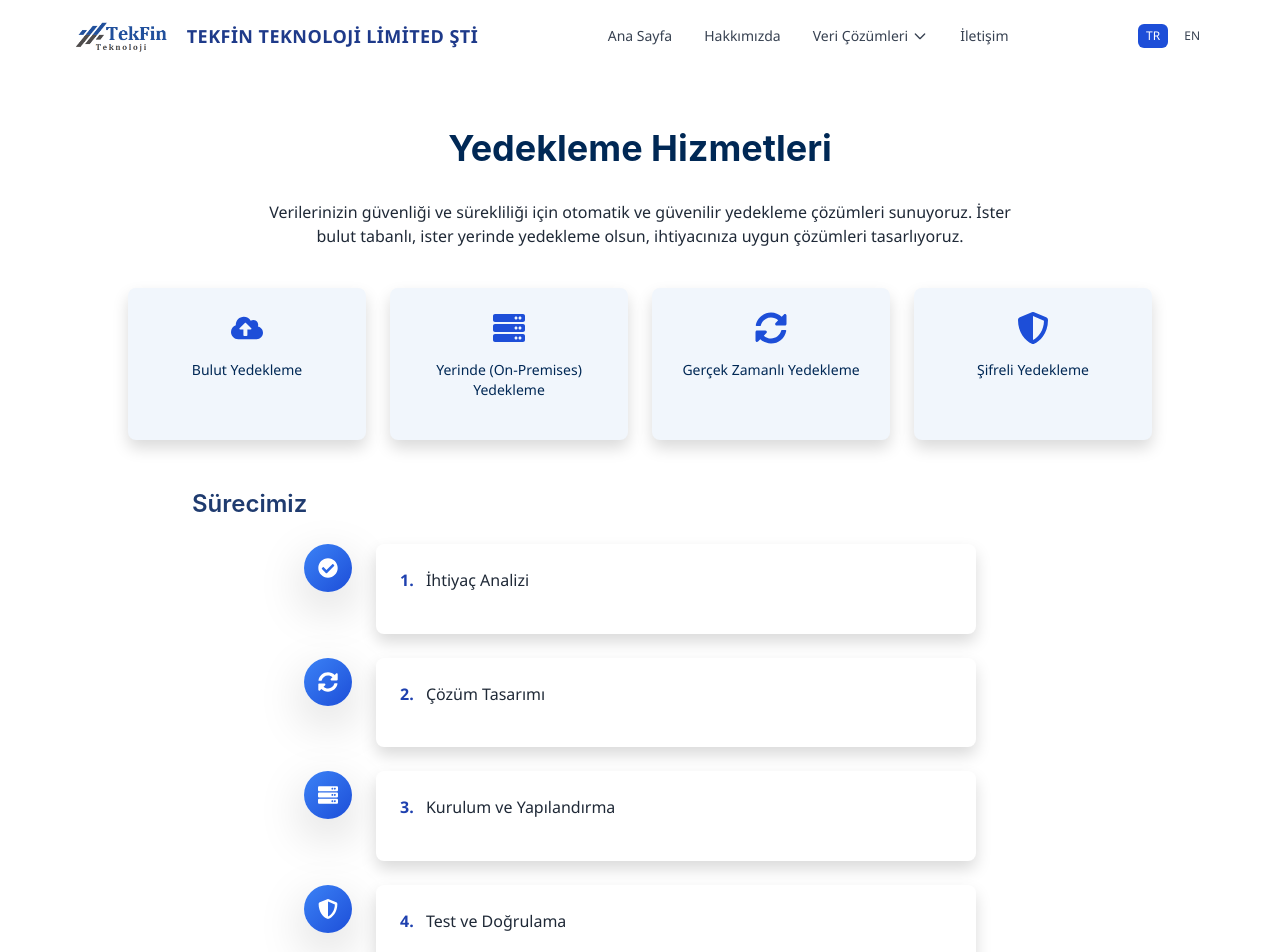
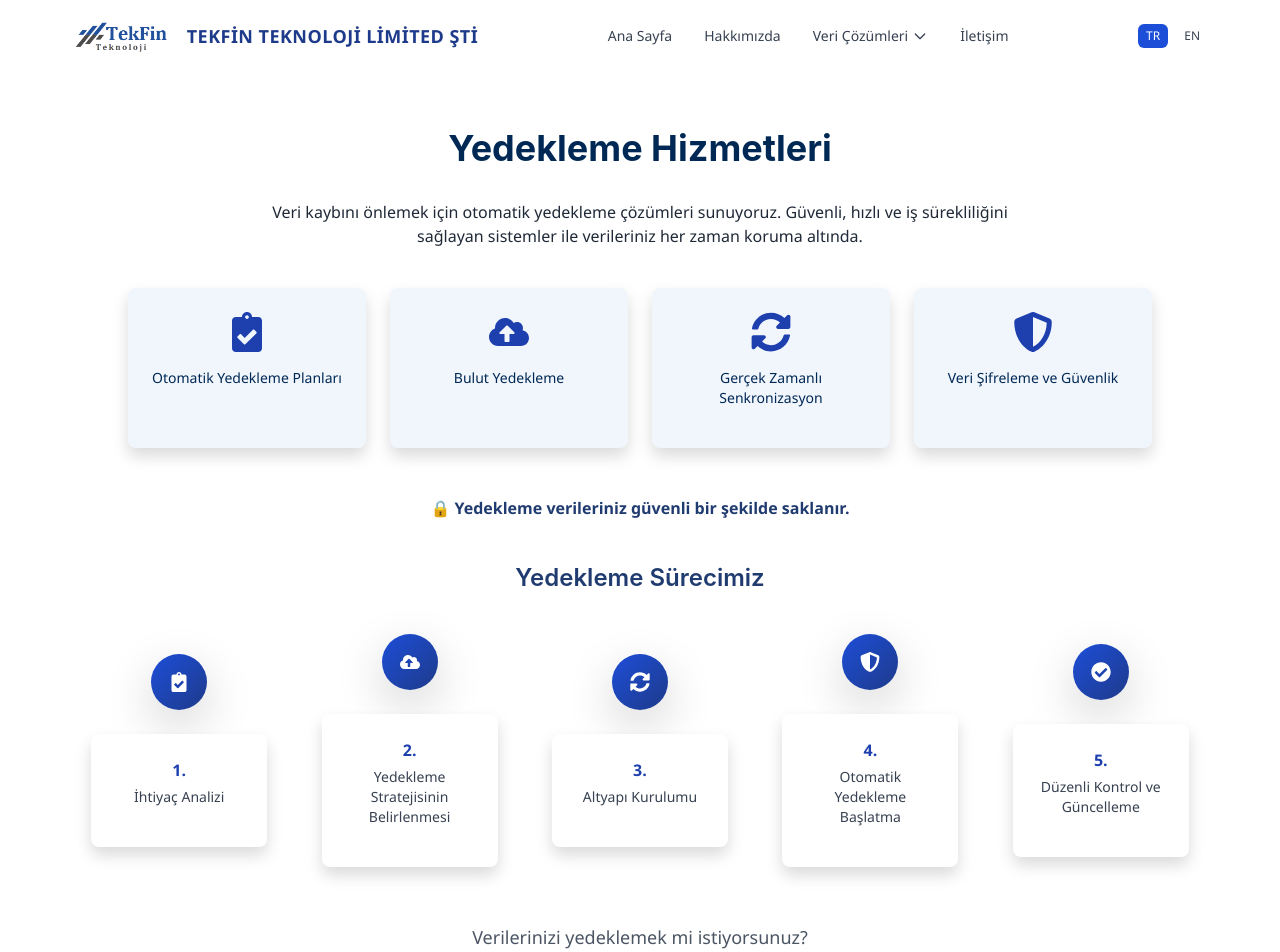
Before and after one commit to SalehKar/tekfin-website, a React (Create React App) app: page /backup-services in a window 1280 px wide. Shown: the top 952 px of the page. Built offline with nearby package versions, Linux system fonts and the light colour scheme.

Commit message:
Update BackupServices.jsx

```diff
--- a/src/components/BackupServices.jsx
+++ b/src/components/BackupServices.jsx
@@ -1,52 +1,55 @@
 import React from "react";
 import { Link } from "react-router-dom";
-import { FaCloudUploadAlt, FaServer, FaSyncAlt, FaShieldAlt, FaCheckCircle } from "react-icons/fa";
+import { FaClipboardCheck, FaCloudUploadAlt, FaSyncAlt, FaShieldAlt, FaCheckCircle } from "react-icons/fa";
+import ProcessTimeline from "./ProcessTimeline";
 
 export default function BackupServices({ language = "tr" }) {
   const content = {
     tr: {
       title: "Yedekleme Hizmetleri",
       paragraph:
-        "Verilerinizin güvenliği ve sürekliliği için otomatik ve güvenilir yedekleme çözümleri sunuyoruz. İster bulut tabanlı, ister yerinde yedekleme olsun, ihtiyacınıza uygun çözümleri tasarlıyoruz.",
+        "Veri kaybını önlemek için otomatik yedekleme çözümleri sunuyoruz. Güvenli, hızlı ve iş sürekliliğini sağlayan sistemler ile verileriniz her zaman koruma altında.",
       services: [
-        { icon: <FaCloudUploadAlt className="w-8 h-8 text-blue-700" />, text: "Bulut Yedekleme" },
-        { icon: <FaServer className="w-8 h-8 text-blue-700" />, text: "Yerinde (On-Premises) Yedekleme" },
-        { icon: <FaSyncAlt className="w-8 h-8 text-blue-700" />, text: "Gerçek Zamanlı Yedekleme" },
-        { icon: <FaShieldAlt className="w-8 h-8 text-blue-700" />, text: "Şifreli Yedekleme" }
+        { icon: <FaClipboardCheck className="text-blue-800 w-10 h-10" />, text: "Otomatik Yedekleme Planları" },
+        { icon: <FaCloudUploadAlt className="text-blue-800 w-10 h-10" />, text: "Bulut Yedekleme" },
+        { icon: <FaSyncAlt className="text-blue-800 w-10 h-10" />, text: "Gerçek Zamanlı Senkronizasyon" },
+        { icon: <FaShieldAlt className="text-blue-800 w-10 h-10" />, text: "Veri Şifreleme ve Güvenlik" }
       ],
-      processTitle: "Sürecimiz",
+      privacy: "🔒 Yedekleme verileriniz güvenli bir şekilde saklanır.",
+      processTitle: "Yedekleme Sürecimiz",
       processSteps: [
         "İhtiyaç Analizi",
-        "Çözüm Tasarımı",
-        "Kurulum ve Yapılandırma",
-        "Test ve Doğrulama",
-        "Sürekli İzleme ve Destek"
+        "Yedekleme Stratejisinin Belirlenmesi",
+        "Altyapı Kurulumu",
+        "Otomatik Yedekleme Başlatma",
+        "Düzenli Kontrol ve Güncelleme"
       ],
       cta: {
-        question: "Verilerinizi yedeklemek ister misiniz?",
+        question: "Verilerinizi yedeklemek mi istiyorsunuz?",
         action: "Bizimle İletişime Geçin"
       }
     },
     en: {
       title: "Backup Services",
       paragraph:
-        "We provide automated and reliable backup solutions to ensure the safety and continuity of your data. Whether cloud-based or on-premises, we design backup systems tailored to your needs.",
+        "We offer automated backup solutions to prevent data loss. With secure, fast, and business continuity-focused systems, your data is always protected.",
       services: [
-        { icon: <FaCloudUploadAlt className="w-8 h-8 text-blue-700" />, text: "Cloud Backup" },
-        { icon: <FaServer className="w-8 h-8 text-blue-700" />, text: "On-Premises Backup" },
-        { icon: <FaSyncAlt className="w-8 h-8 text-blue-700" />, text: "Real-Time Backup" },
-        { icon: <FaShieldAlt className="w-8 h-8 text-blue-700" />, text: "Encrypted Backup" }
+        { icon: <FaClipboardCheck className="text-blue-800 w-10 h-10" />, text: "Automated Backup Plans" },
+        { icon: <FaCloudUploadAlt className="text-blue-800 w-10 h-10" />, text: "Cloud Backup" },
+        { icon: <FaSyncAlt className="text-blue-800 w-10 h-10" />, text: "Real-Time Synchronization" },
+        { icon: <FaShieldAlt className="text-blue-800 w-10 h-10" />, text: "Data Encryption & Security" }
       ],
-      processTitle: "Our Process",
+      privacy: "🔒 Your backup data is stored securely.",
+      processTitle: "Our Backup Process",
       processSteps: [
-        "Needs Assessment",
-        "Solution Design",
-        "Implementation & Configuration",
-        "Testing & Validation",
-        "Continuous Monitoring & Support"
+        "Needs Analysis",
+        "Backup Strategy Definition",
+        "Infrastructure Setup",
+        "Start Automatic Backup",
+        "Regular Check & Update"
       ],
       cta: {
-        question: "Want to back up your data?",
+        question: "Want to backup your data?",
         action: "Contact Us"
       }
     }
@@ -54,12 +57,12 @@ export default function BackupServices({ language = "tr" }) {
 
   const t = content[language];
 
-  const processIcons = [
-    <FaCheckCircle className="text-white w-5 h-5" />,
+  const icons = [
+    <FaClipboardCheck className="text-white w-5 h-5" />,
+    <FaCloudUploadAlt className="text-white w-5 h-5" />,
     <FaSyncAlt className="text-white w-5 h-5" />,
-    <FaServer className="text-white w-5 h-5" />,
     <FaShieldAlt className="text-white w-5 h-5" />,
-    <FaCloudUploadAlt className="text-white w-5 h-5" />
+    <FaCheckCircle className="text-white w-5 h-5" />
   ];
 
   return (
@@ -82,24 +85,11 @@ export default function BackupServices({ language = "tr" }) {
           ))}
         </div>
 
-        {/* Process - Timeline Style */}
-        <div className="max-w-4xl mx-auto">
-          <h3 className="text-2xl font-semibold mb-6 text-[#1f3b6f]">{t.processTitle}</h3>
-          <div className="space-y-6">
-            {t.processSteps.map((step, i) => (
-              <div key={i} className="flex items-start gap-4 mx-auto max-w-2xl">
-                <div className="flex-shrink-0 w-12 h-12 flex items-center justify-center bg-gradient-to-br from-blue-500 to-blue-700 rounded-full shadow-lg">
-                  {processIcons[i]}
-                </div>
-                <div className="bg-white p-4 rounded-lg shadow hover:shadow-md transition w-full">
-                  <p className="text-gray-800 font-medium">
-                    <span className="font-bold text-blue-800 mr-2">{i + 1}.</span> {step}
-                  </p>
-                </div>
-              </div>
-            ))}
-          </div>
-        </div>
+        {/* Privacy */}
+        <p className="text-center font-semibold text-[#1f3b6f] mb-10">{t.privacy}</p>
+
+        {/* Process Timeline */}
+        <ProcessTimeline steps={t.processSteps} icons={icons} title={t.processTitle} />
 
         {/* Call to Action */}
         <div className="mt-14 text-center">
```
